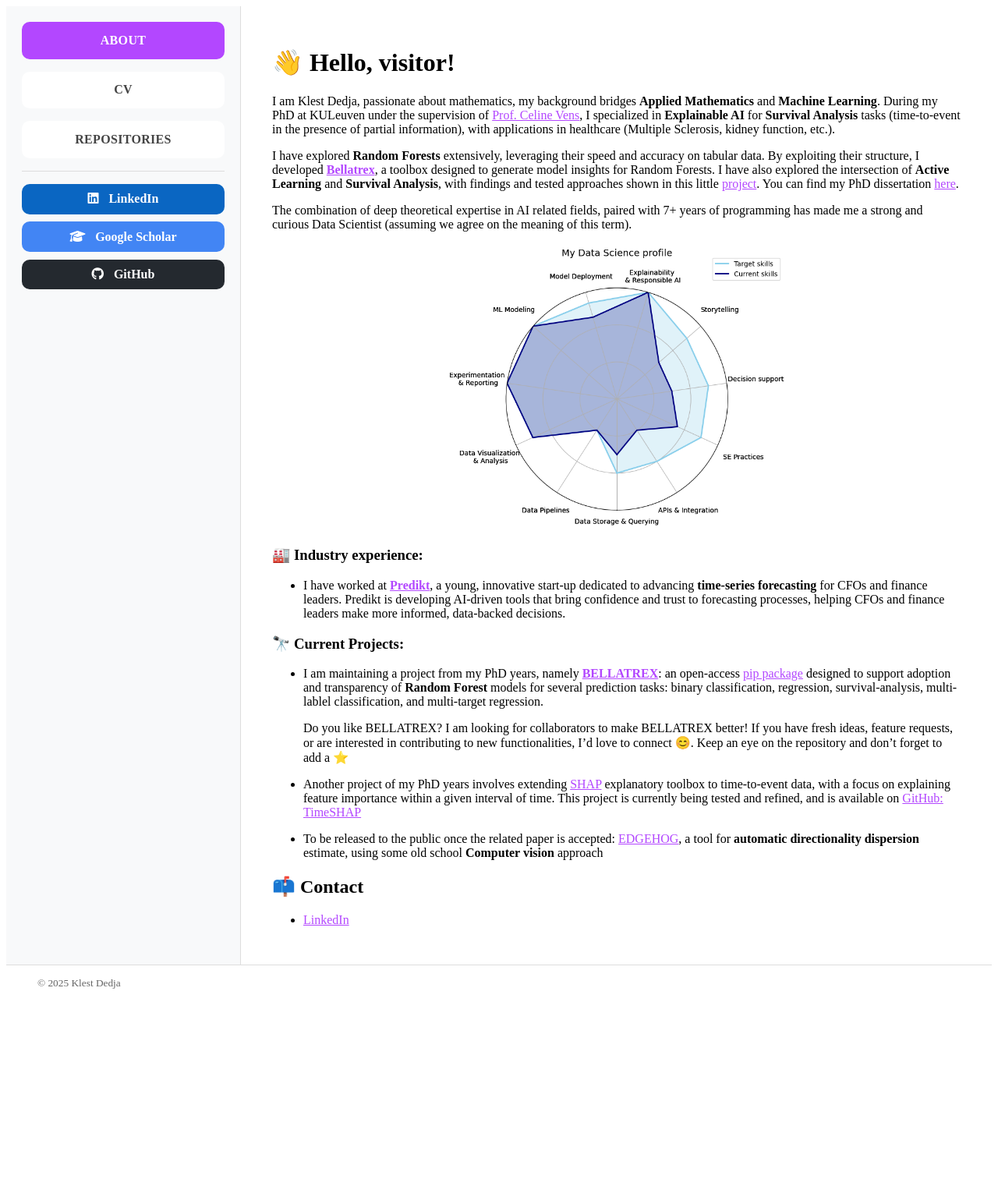
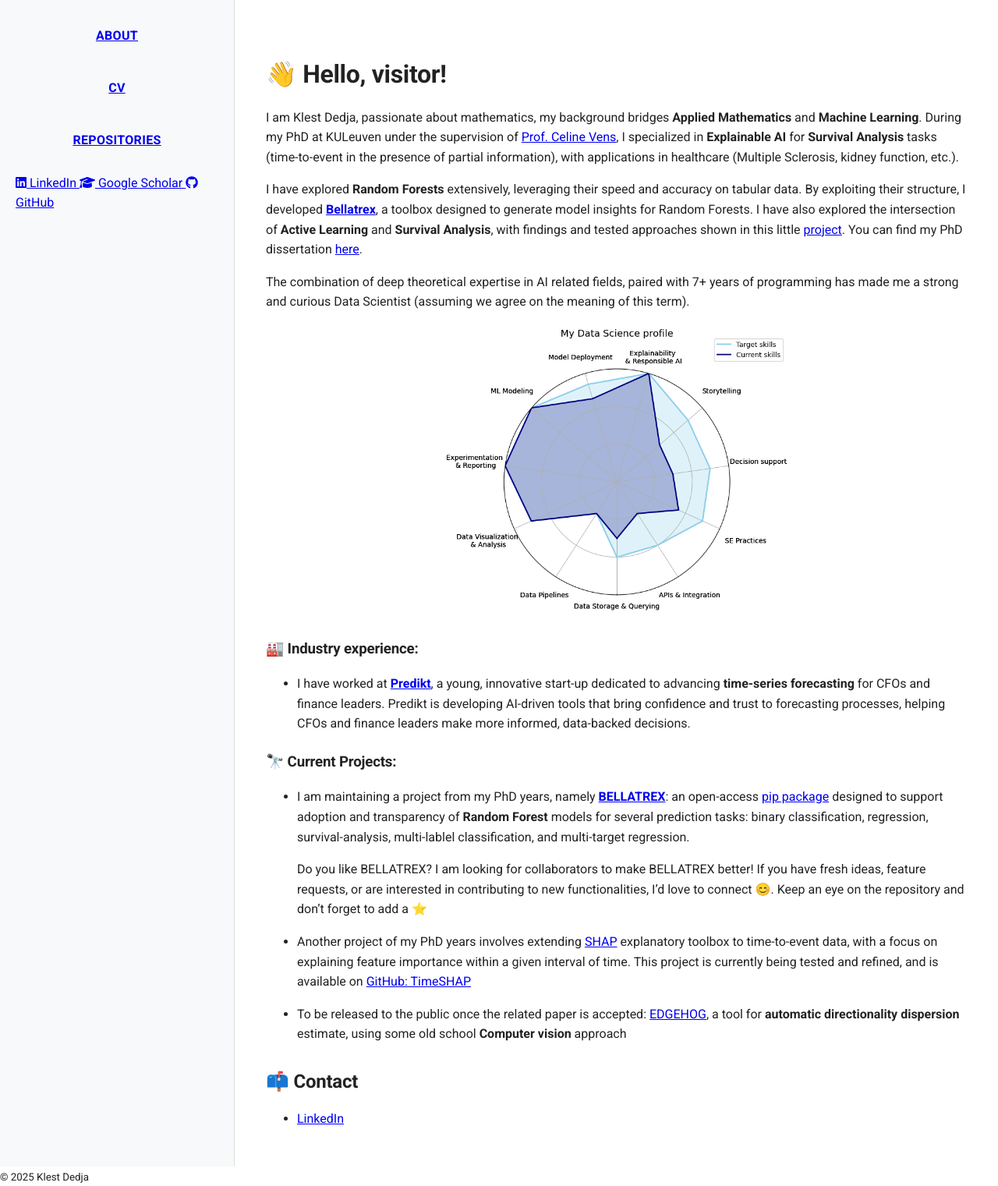
Before and after one commit to KlestDedja/klestdedja.github.io, a Jekyll site: the page built from index.md, in a window 1280 px wide. Shown: the whole page at 78% size. Built offline with Jekyll 4.4.1, drawn with Linux system fonts in a browser that asks for light colours; a style sheet for code colours, icons or effects is not loaded; before the commit the page ends 1290 px from its top, so only the background shows below that.

Commit message:
CSS with Roboto style

```diff
--- a/assets/css/style.css
+++ b/assets/css/style.css
@@ -1,3 +1,22 @@
+/* --------- Fonts --------- */
+body {
+  color: #222;
+  font-family: 'Roboto', system-ui, -apple-system, "Segoe UI", Arial, sans-serif;
+  font-size: 16px;
+  font-weight: 400;   /* Roboto regular */
+  line-height: 1.6;
+  background: #fff;
+  margin: 0;
+}
+
+h1, h2, h3, h4, h5, h6 {
+  font-family: 'Roboto', system-ui, -apple-system, "Segoe UI", Arial, sans-serif;
+  font-weight: 700;   /* Roboto bold */
+  letter-spacing: -0.01em;
+  margin-top: 1.2em;
+  margin-bottom: 0.5em;
+}
+
 /* Layout */
 .layout {
   display: flex;
@@ -32,80 +51,8 @@
   text-align: center;
   padding: 0.8rem 1rem;
   border-radius: 10px;
-  font-weight: 700;
+  font-family: 'Roboto', system-ui, -apple-system, "Segoe UI", Arial, sans-serif;
+  font-weight: 700;  /* bold Roboto */
   text-transform: uppercase;
   letter-spacing: .02em;
-  text-decoration: none;
-  color: #444;
-  background: #fff;
-  border: 2px solid transparent;
-  transition: all .18s ease-in-out;
-}
-
-.nav-link:hover {
-  background: rgba(179, 71, 255, 0.10);
-  border-color: #b347ff;
-  color: #000;
-}
-
-.nav-link.active {
-  background: #b347ff;
-  color: #fff;
-  border-color: #b347ff;
-}
-
-/* Social block just below nav */
-.social {
-  display: flex;
-  flex-direction: column;
-  gap: 0.6rem;
-  padding-top: 1rem;
-  border-top: 1px solid #ddd;
-}
-
-.social-link {
-  display: block;
-  text-align: center;
-  padding: 0.65rem 1rem;
-  border-radius: 10px;
-  text-decoration: none;
-  font-weight: 600;
-  color: #fff;
-  transition: filter .15s ease-in-out, transform .05s ease-in-out;
-}
-
-.social-link i { margin-right: 0.55rem; }
-
-/* Brand colors */
-.social-link.linkedin { background: #0a66c2; }
-.social-link.linkedin:hover { filter: brightness(0.93); }
-
-.social-link.scholar  { background: #4285f4; }
-.social-link.scholar:hover  { filter: brightness(0.93); }
-
-.social-link.github   { background: #24292f; }
-.social-link.github:hover   { filter: brightness(0.93); }
-
-/* Footer and content helpers */
-.site-footer { border-top: 1px solid #ddd; background:#fff; }
-.footer-inner { max-width: 1300px; margin:0 auto; padding:.8rem 2.5rem; color:#666; }
-img { max-width: 100%; height: auto; border-radius: 8px; }
-a { color: #b347ff; }
-a:hover { opacity: 0.9; }
-
-/* Responsive */
-@media (max-width: 980px) {
-  .layout { flex-direction: column; }
-  .sidebar {
-    width: 100%;
-    border-right: none;
-    border-bottom: 1px solid #ddd;
-    padding: 0.8rem 1rem 1rem;
-    gap: 0.6rem;
-  }
-  .nav { flex-direction: row; flex-wrap: wrap; gap: .5rem; }
-  .nav-link { flex: 1 1 auto; padding: .6rem .8rem; font-size: 0.95rem; }
-  .social { flex-direction: row; gap: .5rem; padding-top: .75rem; }
-  .social-link { flex: 1 1 auto; padding: .55rem .7rem; font-size: 0.95rem; }
-  .content { padding: 1.25rem; }
-}
+  text-de
```
